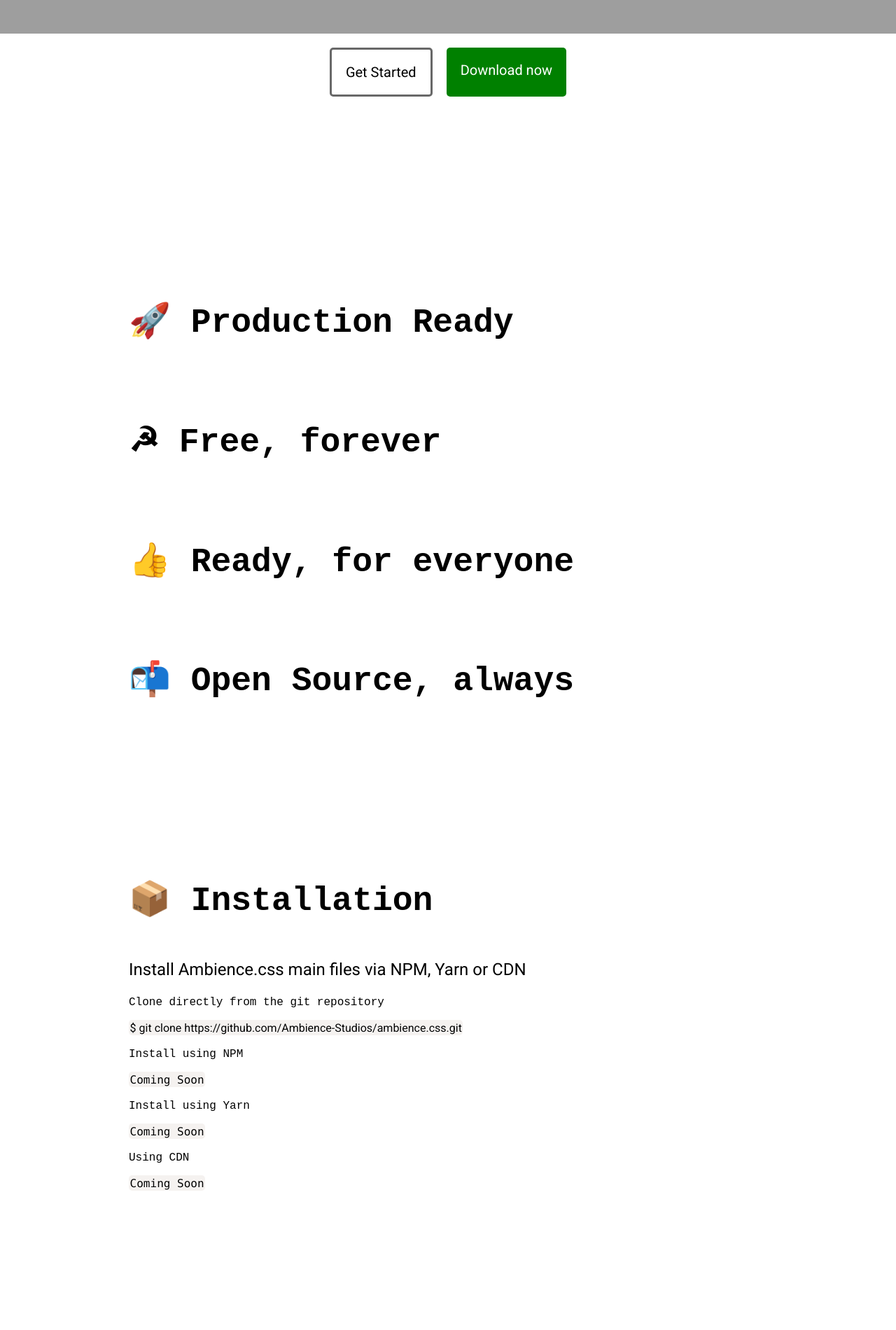
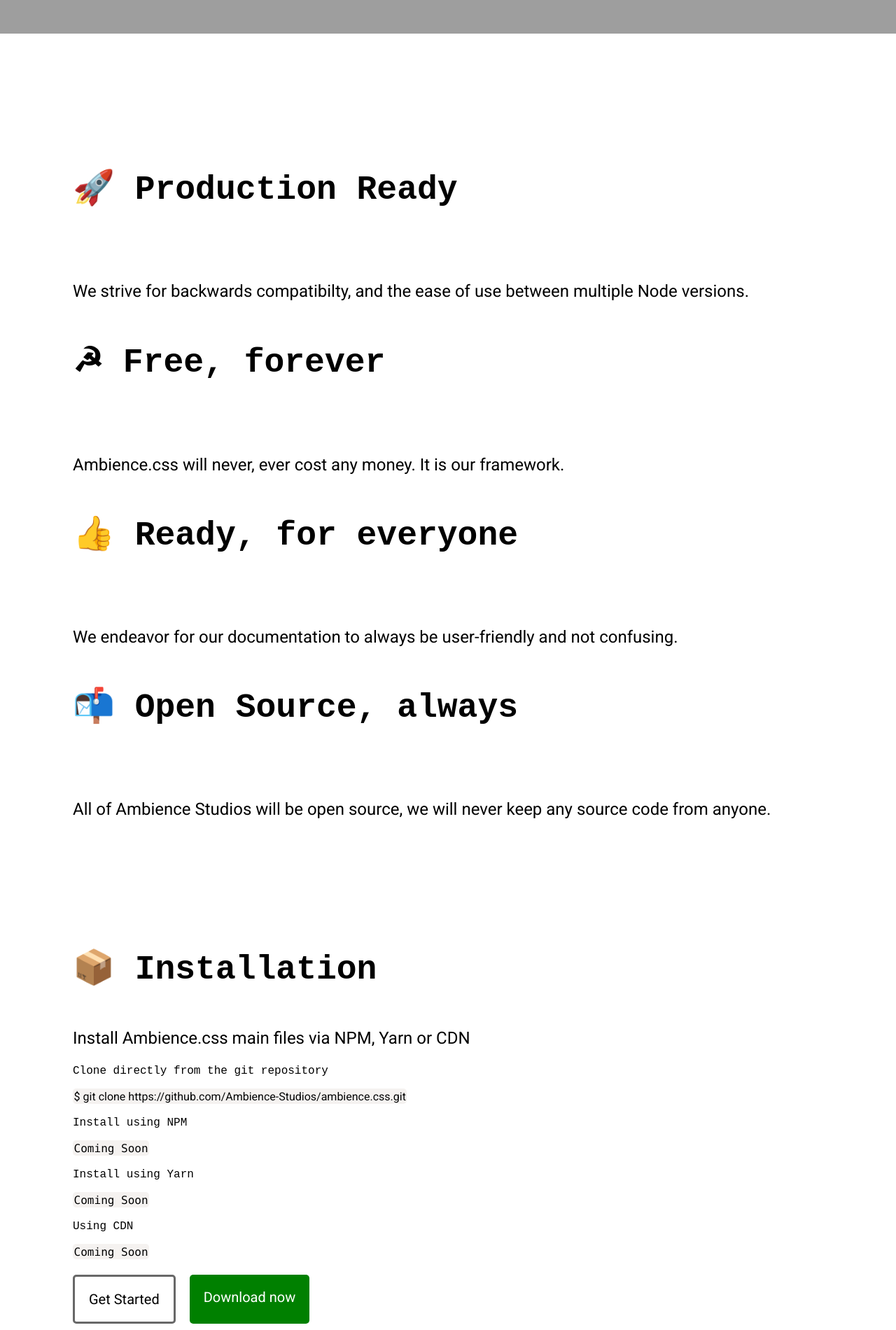
Before and after one commit to Ambience-Studios/ambience.css-documentation, a website: page public/index.html in a window 1280 px wide. Shown: the part 920-2820 px from the top of the page at 70% size. Before the commit the page ends 2663 px from the top, so only its background shows below. Drawn offline with Linux system fonts and the light colour scheme; grey boxes are pictures that could not be loaded; a small style sheet from the web is missing.

Commit message:
almost finished main page

```diff
--- a/public/index.html
+++ b/public/index.html
@@ -2,7 +2,7 @@
     <head>
         <link rel="stylesheet" href="./compiled/maincss.css">
 
-        <title>Ambience.css framework</title>
+        <title>Ambience.css - The least popular framework</title>
 
         <link href="./syntaxhighlighter/prism.css" rel="stylesheet" />
     </head>
@@ -33,10 +33,7 @@
                     <span class="attribution">Photo by <a class="removelinkstyling" href="https://unsplash.com/@benjaminjsuter?utm_source=unsplash&amp;utm_medium=referral&amp;utm_content=creditCopyText">Benjamin Suter</a> on <a class="removelinkstyling" href="https://unsplash.com/s/photos/northern-lights?utm_source=unsplash&amp;utm_medium=referral&amp;utm_content=creditCopyText">Unsplash</a></span>
                 </div>
 
-                <div id="buttonsection">
-                    <a class="startedbutton">Get Started</a>
-                    <a class="downloadbutton" href="./docs/download.html">Download now</a>
-                </div>
+
 
                 <div class="container black">
                     <div id="titlesection">
@@ -44,9 +41,13 @@
                         <div id="descriptionsection">
                             <ul>
                                 <li><h1 class="title black largegap">🚀 Production Ready</h1></li>
+                                <li><p class="description">We strive for backwards compatibilty, and the ease of use between multiple Node versions.</p></li>
                                 <li><h1 class="title black largegap">☭ Free, forever</h1></li>
+                                <li><p class="description">Ambience.css will never, ever cost any money. It is our framework.</p></li>
                                 <li><h1 class="title black largegap">👍 Ready, for everyone</h1></li>
+                                <li><p class="description">We endeavor for our documentation to always be user-friendly and not confusing.</p></li>
                                 <li><h1 class="title black largegap"> 📬  Open Source, always</h1></li>
+                                <li><p class="description">All of Ambience Studios will be open source, we will never keep any source code from anyone.</p></li>
                             </ul>
                         </div>
 
@@ -61,6 +62,10 @@
                             <code class="language-shell">Coming Soon</code>
                             <p class="secondarytitle black">Using CDN</p>
                             <code class="language-shell">Coming Soon</code>
+                            <div id="buttonsection">
+                                <a class="startedbutton">Get Started</a>
+                                <a class="downloadbutton" href="./docs/download.html">Download now</a>
+                            </div>
                         </div>
 
                     </div>
--- a/src/main.scss
+++ b/src/main.scss
@@ -37,7 +37,6 @@
 // Styling
 
 .container{
-    padding: 5em;
     height: auto;
 
     transition: 0.1ms;
@@ -47,8 +46,8 @@
 
     background-image: url("/public/images/benjamin-suter-unsplash.jpg");
 
+    padding: 5em;
     width: auto;
-    padding: 5em;
 
     height: auto;
 
@@ -77,7 +76,7 @@
 }
 
 #installsection{
-    padding: 40px;
+    padding: 2.5em;
 }
 
 #descriptionsection{
@@ -132,9 +131,9 @@
     display: flex;
     font-size: 20px;
     text-decoration: none;
-    justify-content: center;
-    padding: 1em;
+    // justify-content: center;
     gap: 1em;
+    padding-top: 1em;
 }
 
 .downloadbutton{
```
Also changed, not shown: public/docs/download.html (+6 -0 lines), public/compiled/maincss.css, 1 other file.
